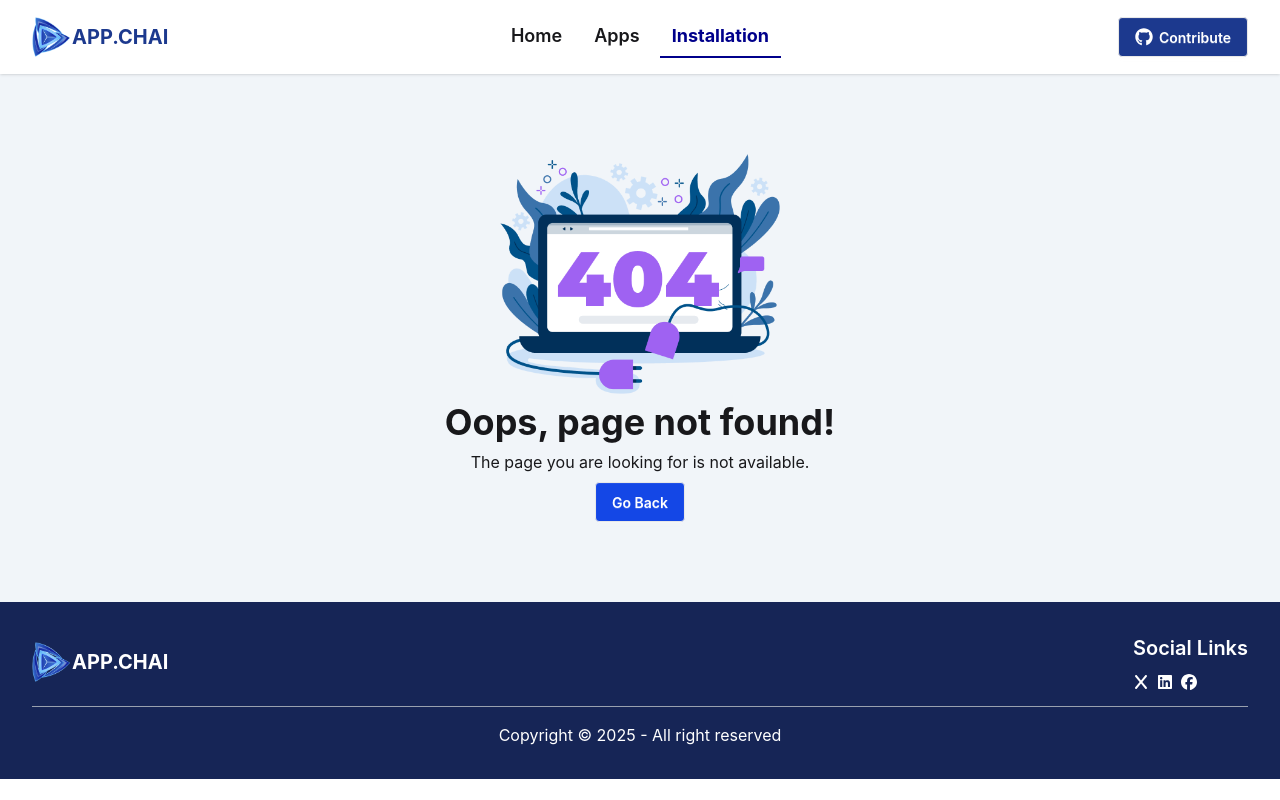
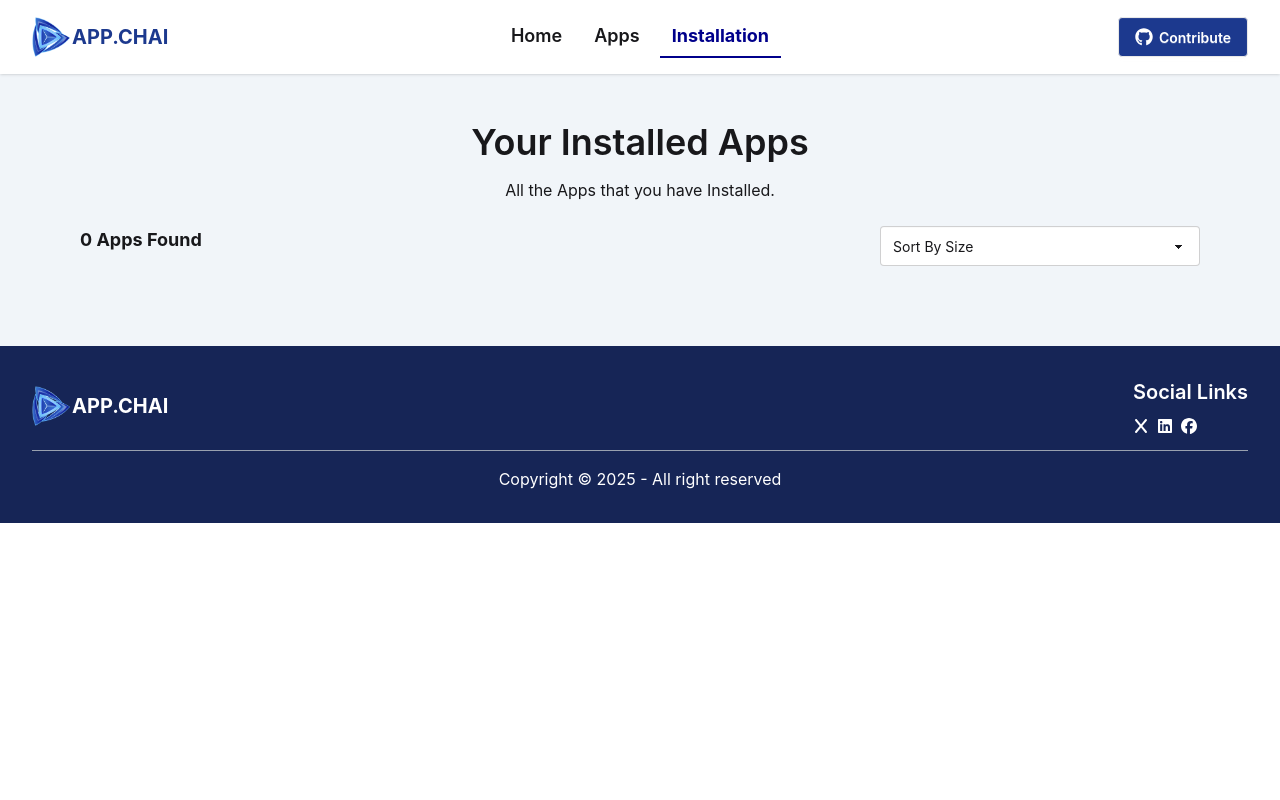
Before and after one commit to AKToran/app-chai, a React (Vite) app: page /installation in a window 1280 px wide. Before the commit this address had no page. Built offline with nearby package versions, Linux system fonts and the light colour scheme.

Commit message:
installed apps, sort functionality, remove from storage done

```diff
--- /dev/null
+++ b/src/Pages/Installations/Installations.jsx
@@ -0,0 +1,99 @@
+import React, { useState } from "react";
+import {
+  getFromLocalStorage,
+  removeFromLocalStorage,
+} from "../../Utilities/localStorage";
+import { useLoaderData } from "react-router";
+import { FaDownload, FaStar } from "react-icons/fa6";
+
+const Installations = () => {
+  const allApps = useLoaderData();
+  const [apps, setApps] = useState(() => {
+    const installedAppsId = getFromLocalStorage();
+    return allApps.filter((app) => installedAppsId.includes(app.id));
+  });
+
+  const handleUninstall = (id) => {
+    const remainingApps = apps.filter((app) => app.id != id);
+    setApps(remainingApps);
+    removeFromLocalStorage(id);
+  };
+
+  const handleSelect = (e) =>{
+    const select = e.target.value;
+    if(select === "high"){
+      const sorted = [...apps].sort((a,b) => b.size - a.size);
+      setApps(sorted);
+    }
+    if(select === "low"){
+      const sorted = [...apps].sort((a,b) => a.size - b.size);
+      setApps(sorted);
+    }
+
+  }
+
+  return (
+    <div className="p-4 lg:p-20 lg:pt-12 bg-slate-100">
+      <div className="text-center space-y-4 mb-6">
+        <h1 className="text-2xl lg:text-4xl font-semibold">
+          Your Installed Apps
+        </h1>
+        <p>All the Apps that you have Installed.</p>
+      </div>
+
+      <div className="flex justify-between">
+        <h3 className="text-lg font-bold">{apps.length} Apps Found</h3>
+        <select onChange={handleSelect} defaultValue="Sort By Size" className="select">
+          <option disabled={true}>Sort By Size</option>
+          <option value="high">High-Low</option>
+          <option value="low">Low-High</option>
+        </select>
+      </div>
+
+      <div className="">
+        {apps.map((app) => {
+          return (
+            <div
+              key={app.id}
+              className="flex my-4 p-4 bg-white rounded-xl gap-4 justify-between items-center"
+            >
+              <div className="flex gap-4">
+                <div className="w-18 rounded-xl">
+                  <img className="rounded-xl" src={app.image} alt="" />
+                </div>
+                <div className="flex flex-col gap-4">
+                  <h4 className="text-xl font-bold">{app.title}</h4>
+                  <div className="flex items-center gap-2 lg:gap-4">
+                    <p className="flex gap-1 items-center text-green-600 bg-green-300/60 p-0.5 rounded-md">
+                      <span className="text-sm">
+                        <FaDownload />
+                      </span>
+                      {app.downloads}
+                    </p>
+                    <p className="flex gap-1 items-center text-amber-600 bg-amber-200/60 p-0.5 rounded-md">
+                      <span className="text-sm">
+                        <FaStar />
+                      </span>
+                      {app.ratingAvg}
+                    </p>
+                    <p className="font-semibold">{app.size}MB</p>
+                  </div>
+                </div>
+              </div>
+              <button
+                onClick={() => {
+                  handleUninstall(`${app.id}`);
+                }}
+                className="btn btn-primary"
+              >
+                Uninstall
+              </button>
+            </div>
+          );
+        })}
+      </div>
+    </div>
+  );
+};
+
+export default Installations;
--- a/src/Routes/Routes.jsx
+++ b/src/Routes/Routes.jsx
@@ -5,6 +5,7 @@ import AllApps from "../Components/AllApps/AllApps";
 import AppDetails from "../Components/AppDetails/AppDetails";
 import ErrorPage from "../Pages/ErrorPage/ErrorPage";
 import Loading from "../Components/Loading/Loading";
+import Installations from "../Pages/Installations/Installations";
 
 
 export const router = createBrowserRouter([
@@ -29,6 +30,12 @@ export const router = createBrowserRouter([
         Component: AppDetails
       },
       {
+        path: 'installation',
+        HydrateFallback: Loading,
+        loader: ()=> fetch('/data.json'),
+        Component: Installations
+      },
+      {
         path:"*",
         Component: ErrorPage
       }
```
